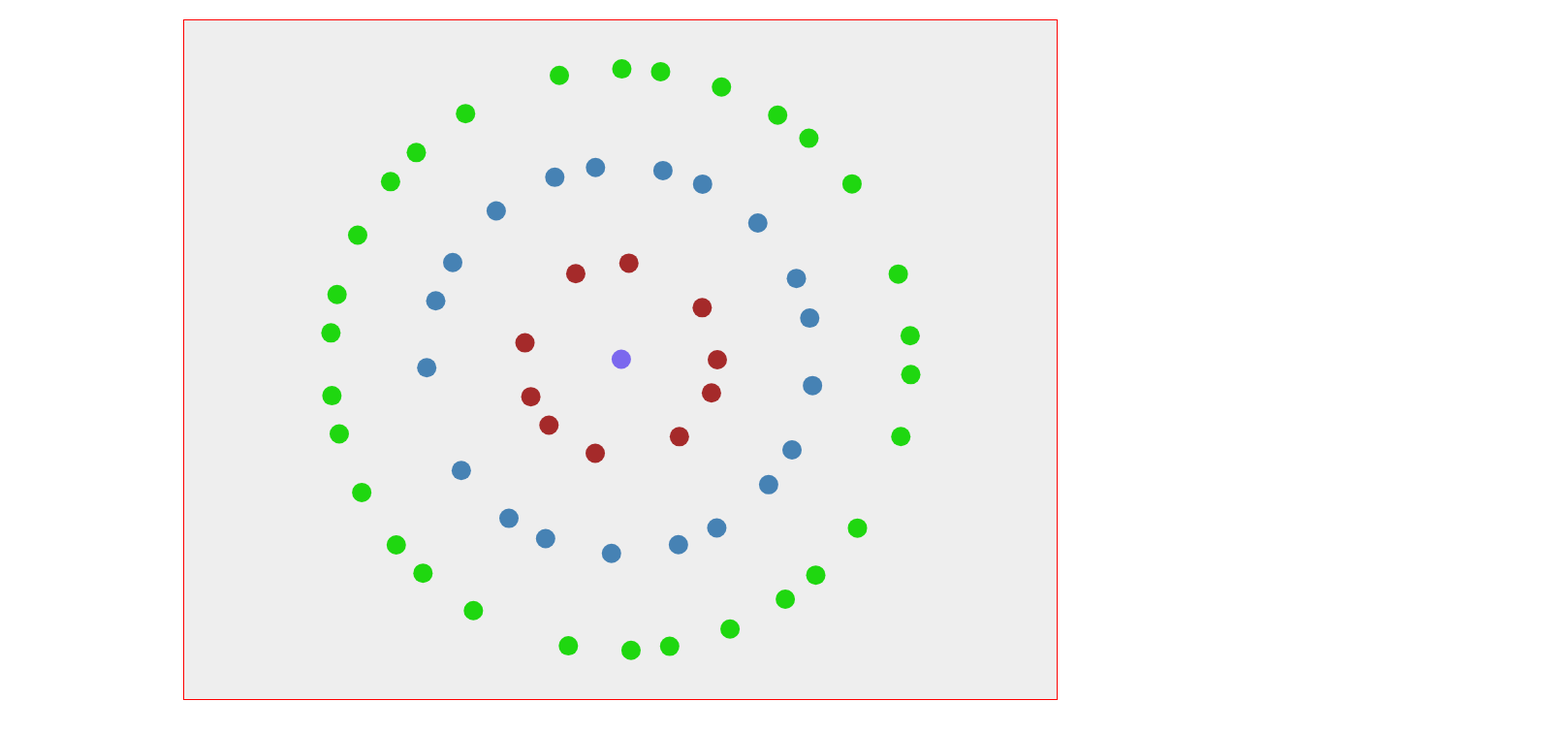
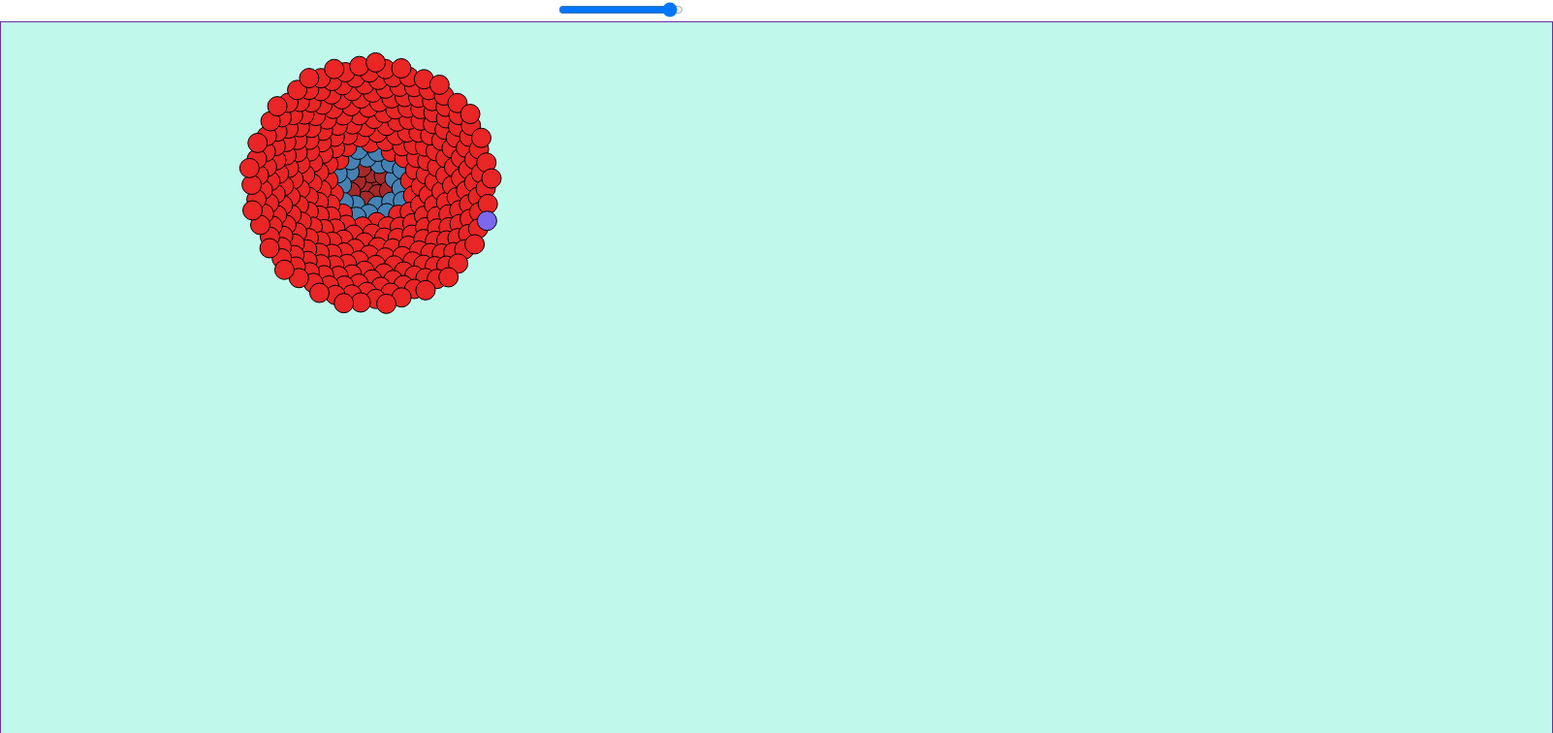
Before and after one commit to vlo111/d3js-layouts, a React (Create React App) app: page / in a window 1280 px wide. Shown: the top 756 px of the page at 97% size, 1602 px wide, since content can reach past the window. Built offline with nearby package versions, Linux system fonts and the light colour scheme.

Commit message:
set charge

```diff
--- a/src/App.css
+++ b/src/App.css
@@ -36,3 +36,8 @@
     transform: rotate(360deg);
   }
 }
+
+svg {
+  border: 1px solid rebeccapurple;
+  background: rgba(17, 227, 182, 0.26);
+}
--- /dev/null
+++ b/src/graph/App.js
@@ -0,0 +1,57 @@
+import '../App.css';
+import * as d3 from 'd3';
+import React, {useEffect, useMemo, useRef, useState} from "react";
+import ForceGraph from './ForceGraph'
+
+function App() {
+
+    const [charge, setCharge] = useState(-3);
+
+    // create nodes with unique ids
+    // radius: 5px
+    // const nodes = useMemo(
+    //     () =>
+    //
+    //         d3.range(50).map((n) => {
+    //             return { id: n, r: 5 };
+    //         }),
+    //     []
+    // );
+    const nodes = useMemo(
+        () =>
+            [].concat(
+                d3.range(10).map((i) => {
+                    return {id: `a${i}`, type: "a", r: 10};
+                }),
+                d3.range(20).map((i) => {
+                    return {id: `b${i}`, type: "b", r: 10};
+                }),
+                d3.range(300).map((i) => {
+                    return {id: `c${i}`, type: "c", r: 10};
+                }),
+                d3.range(1).map((i) => {
+                    return {id: `d${i}`, type: "d", r: 10};
+                })
+            ),
+        []
+    );
+
+
+    return (
+        <div className="App">
+            <input
+                type="range"
+                min="-60"
+                max="0"
+                step="1"
+                value={charge}
+                onChange={(e) => setCharge(e.target.value)}
+            />
+            <svg width="1600" height="800">
+                <ForceGraph nodes={nodes} charge={charge}/>
+            </svg>
+        </div>
+    );
+}
+
+export default App;
--- /dev/null
+++ b/src/graph/ForceGraph.js
@@ -0,0 +1,47 @@
+import App from "./App";
+import {useEffect, useState} from "react";
+import * as d3 from 'd3';
+
+function ForceGraph({nodes, charge}) {
+    const [animatedNodes, setAnimatedNodes] = useState([]);
+
+    // re-create animation every time nodes change
+    useEffect(() => {
+        const simulation = d3
+            .forceSimulation()
+            .force("x", d3.forceX(800))
+            .force("y", d3.forceY(350))
+            .force("charge", d3.forceManyBody().strength(charge))
+            .force("collision", d3.forceCollide(5));
+
+        // update state on every frame
+        simulation.on("tick", () => {
+            setAnimatedNodes([...simulation.nodes()]);
+        });
+
+        // copy nodes into simulation
+        simulation.nodes([...nodes]);
+        // slow down with a small alpha
+        simulation.alpha(0.1).restart();
+
+        // stop simulation on unmount
+        return () => simulation.stop();
+    }, [nodes, charge]);
+
+    return (
+        <g>
+            {animatedNodes.map((node) => (
+                <circle
+                    cx={node.x}
+                    cy={node.y}
+                    r={node.r}
+                    key={node.id}
+                    stroke="black"
+                    fill={node.type !== "d" ? node.type === "a" ? "brown" : node.type === "b" ? "steelblue" : "#e92525" : 'mediumslateblue'}
+                />
+            ))}
+        </g>
+    );
+}
+
+export default ForceGraph;
--- a/src/index.js
+++ b/src/index.js
@@ -1,7 +1,7 @@
 import React from 'react';
 import ReactDOM from 'react-dom/client';
 import './index.css';
-import App from './App';
+import App from './graph/App';
 import reportWebVitals from './reportWebVitals';
 
 const root = ReactDOM.createRoot(document.getElementById('root'));
```
Also changed, not shown: 1 other file (tests, documents, lock files or other folders).
